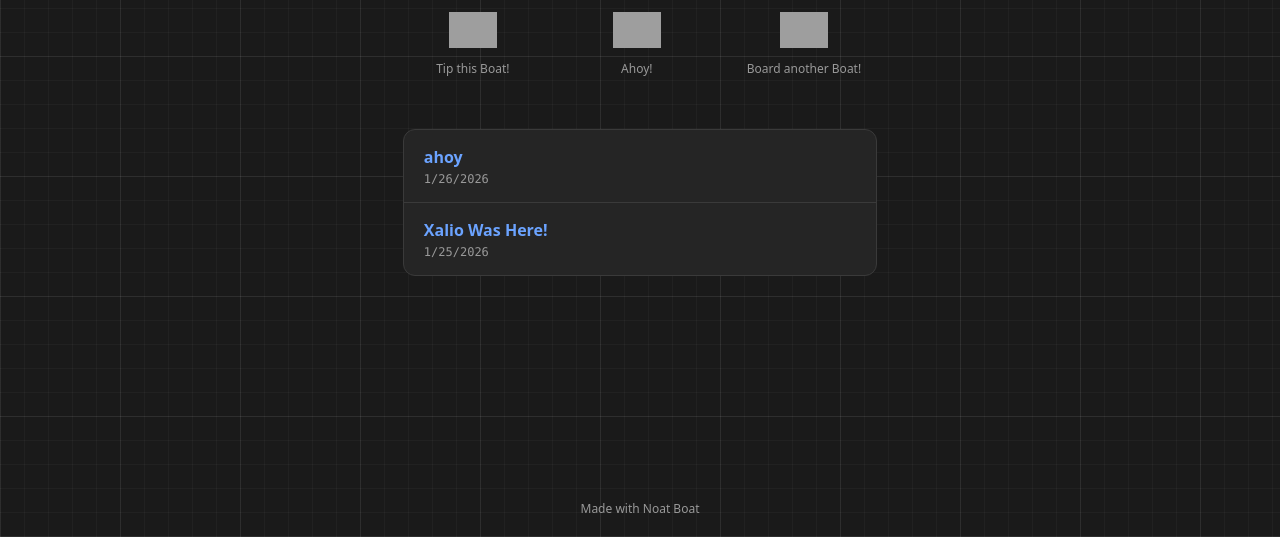
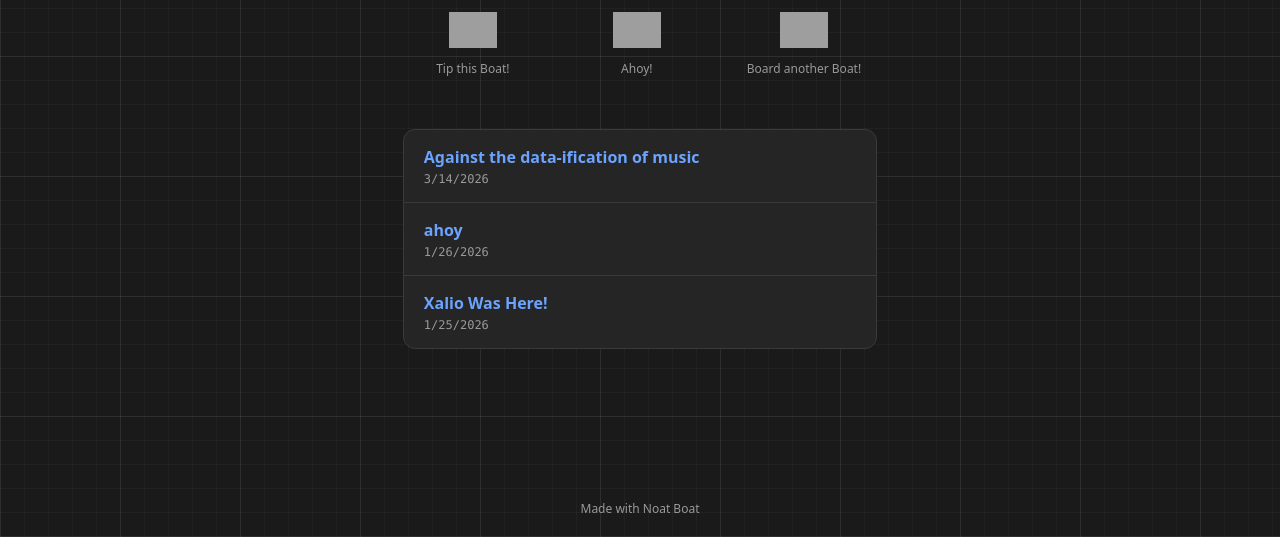
Before and after one commit to xalio-neon/xalio-neon.github.io, a plain HTML site: page index.html in a window 1280 px wide. Shown: the part 263-800 px from the top of the page. Drawn offline with Linux system fonts and the light colour scheme; grey boxes are pictures that could not be loaded.

Commit message:
Update site index

```diff
--- a/index.html
+++ b/index.html
@@ -110,7 +110,11 @@
     <div class="notes-list" id="notesList">
 
 
-      <a href="./ahoy/index.html" class="note-link">
+
+      <a href="./against-the-data-ification-of-music/index.html" class="note-link">
+        <div class="note-title">Against the data-ification of music</div>
+        <div class="note-meta">3/14/2026</div>
+      </a><a href="./ahoy/index.html" class="note-link">
         <div class="note-title">ahoy</div>
         <div class="note-meta">1/26/2026</div>
       </a><a href="./xalio-was-here!/index.html" class="note-link">
```
